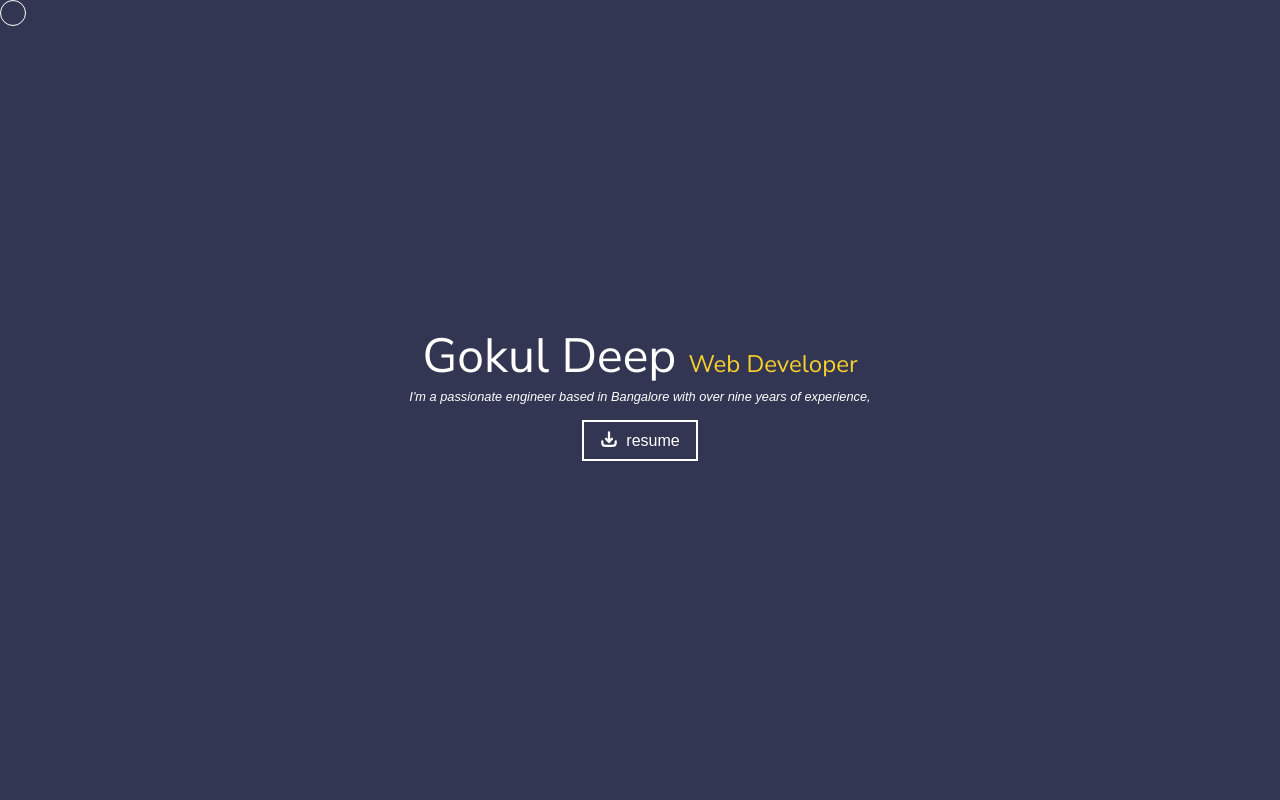
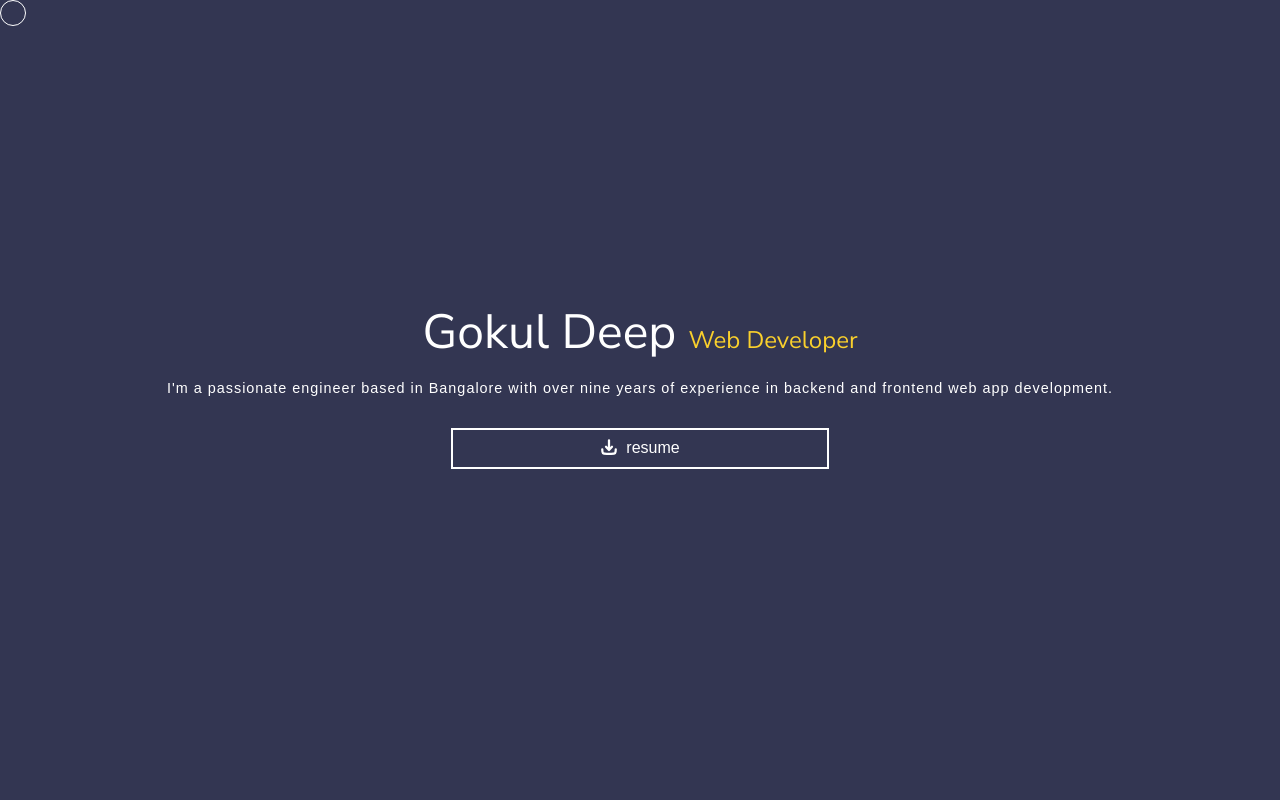
Before and after one commit to gokuldeepkk/gokuldeepkk.github.io, an Angular app: page / in a window 1280 px wide. Shown: the top 800 px of the page. Built offline with nearby package versions, Linux system fonts and the light colour scheme.

Commit message:
change in hero text

```diff
--- a/src/app/features/hero-text/hero-text.component.html
+++ b/src/app/features/hero-text/hero-text.component.html
@@ -3,7 +3,7 @@
     <div class="name">Gokul Deep <span class="title">Web Developer</span></div>
     <div class="description">
       I'm a passionate engineer based in Bangalore with over nine years of
-      experience,
+      experience in backend and frontend web app development.
     </div>
     <button class="hero-btn" (click)="downloadResume()">
       <span class="icon-container">
--- a/src/app/features/hero-text/hero-text.component.scss
+++ b/src/app/features/hero-text/hero-text.component.scss
@@ -17,9 +17,11 @@
   }
 
   .description {
-    font-size: 0.8rem;
-    font-style: oblique;
+    font-size: 0.9rem;
+    text-align: center;
+    letter-spacing: 1px;
     font-family: colors.$secondary-font;
+    margin: 1em 0;
   }
 }
 
@@ -36,7 +38,9 @@
   align-items: center;
   gap: 0.5rem;
   cursor: none;
-  margin: 1rem auto;
+  margin: 2rem auto;
+  width: 40%;
+  justify-content: center;
 
   svg path {
     stroke: colors.$light;
```
